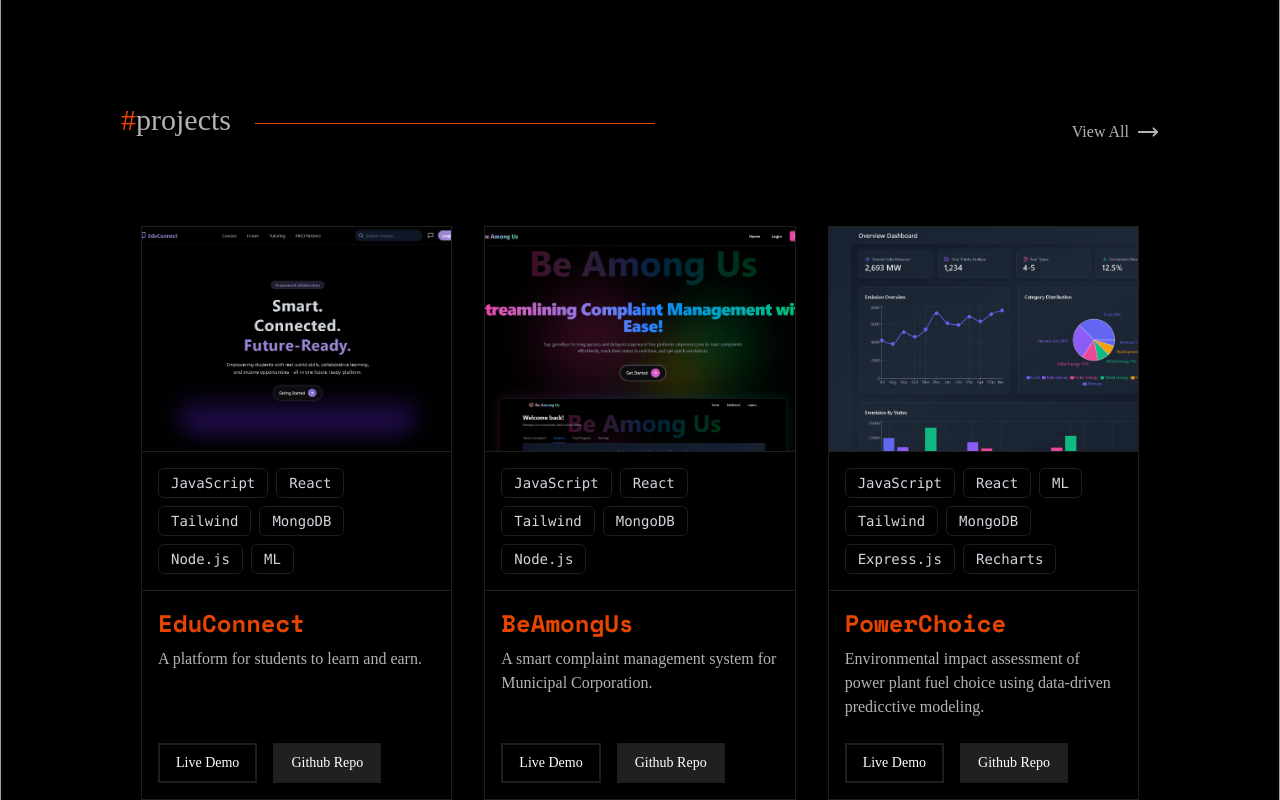
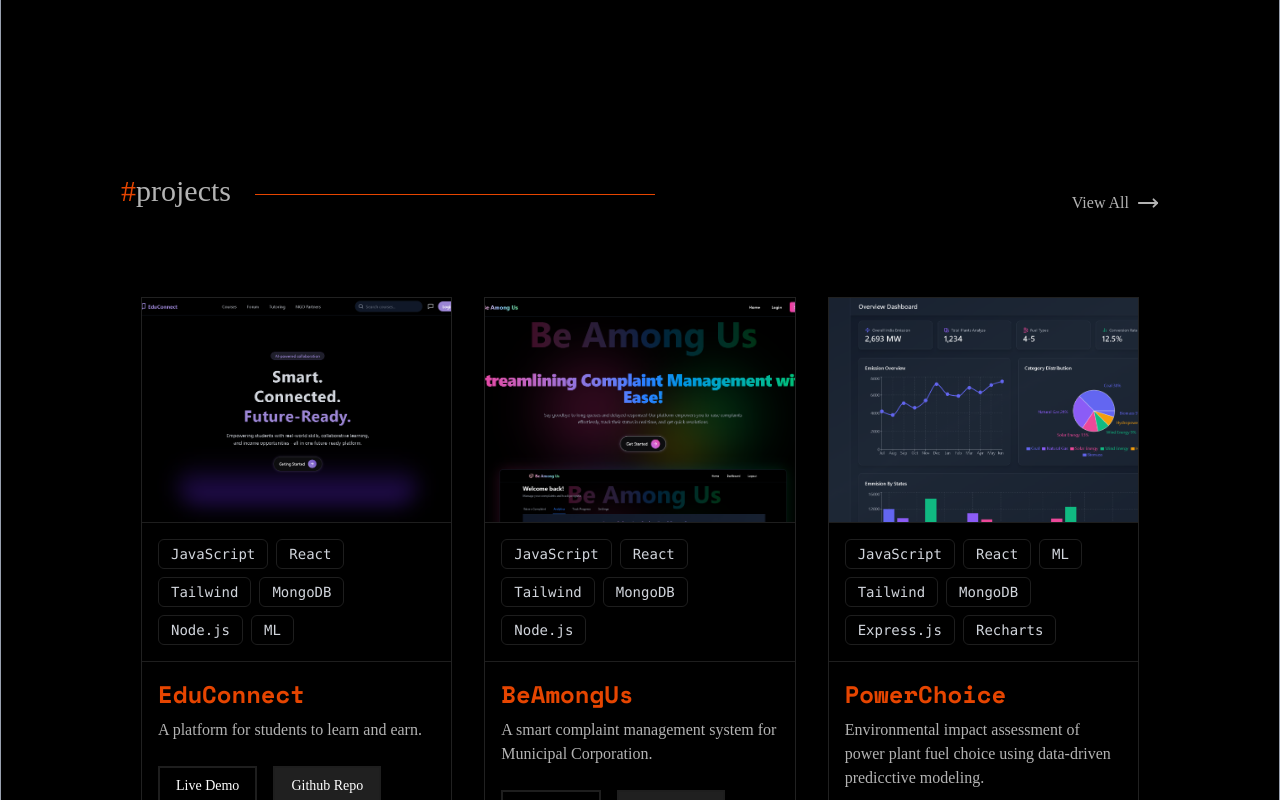
Before and after one commit to PurveshMali/Portfolio, a React (Vite) app in the folder Frontend/: page / in a window 1280 px wide. Shown: the part 1120-1920 px from the top of the page. Built offline with nearby package versions, Linux system fonts and the light colour scheme; a web font is replaced by a local one.

Commit message:
Animations added

```diff
--- a/Frontend/package.json
+++ b/Frontend/package.json
@@ -18,8 +18,10 @@
     "react-confetti": "^6.4.0",
     "react-dom": "^19.0.0",
     "react-hot-toast": "^2.5.2",
+    "react-intersection-observer": "^9.16.0",
     "react-router-dom": "^7.5.3",
     "react-tooltip": "^5.28.1",
+    "styled-component": "^2.8.0",
     "tailwindcss": "^4.1.4"
   },
   "devDependencies": {
--- a/Frontend/src/App.jsx
+++ b/Frontend/src/App.jsx
@@ -10,6 +10,7 @@ import Footer from "./components/Footer";
 import Page5 from "./pages/Page5";
 import { Toaster } from "react-hot-toast";
 import { BrowserRouter } from "react-router-dom";
+import FadeInSection from "./animations/FadeInSection";
 
 const App = () => {
   const [loading, setLoading] = useState(true);
@@ -18,7 +19,7 @@ const App = () => {
     // Simulate loading time (e.g., 1.5 seconds)
     const timer = setTimeout(() => {
       setLoading(false);
-    }, 2000);
+    }, 0.1);
 
     return () => clearTimeout(timer); // cleanup
   }, []);
@@ -72,10 +73,18 @@ const App = () => {
             <CursorTrail />
             <Navbar />
             <Page1 />
-            <Page3 />
-            <Page4 />
-            <Page5 />
-            <Footer />
+            <FadeInSection>
+              <Page3 />
+            </FadeInSection>
+            <FadeInSection>
+              <Page4 />
+            </FadeInSection>
+            <FadeInSection>
+              <Page5 />
+            </FadeInSection>
+            <FadeInSection>
+              <Footer />
+            </FadeInSection>
           </div>
         </div>
       )}
--- /dev/null
+++ b/Frontend/src/animations/Button.jsx
@@ -0,0 +1,14 @@
+import React from 'react';
+
+const Button = () => {
+  return (
+    <button type="submit" className="flex justify-center gap-2 items-center mx-auto shadow-xl text-lg bg-gray-50 backdrop-blur-md lg:font-semibold isolation-auto border-gray-50 before:absolute before:w-full before:transition-all before:duration-700 before:hover:w-full before:-left-full before:hover:left-0 before:rounded-full before:bg-emerald-500 hover:text-gray-50 before:-z-10 before:aspect-square before:hover:scale-150 before:hover:duration-700 relative z-10 px-4 py-2 overflow-hidden border-2 rounded-full group">
+      Explore
+      <svg className="w-8 h-8 justify-end group-hover:rotate-90 group-hover:bg-gray-50 text-gray-50 ease-linear duration-300 rounded-full border border-gray-700 group-hover:border-none p-2 rotate-45" viewBox="0 0 16 19" xmlns="http://www.w3.org/2000/svg">
+        <path d="M7 18C7 18.5523 7.44772 19 8 19C8.55228 19 9 18.5523 9 18H7ZM8.70711 0.292893C8.31658 -0.0976311 7.68342 -0.0976311 7.29289 0.292893L0.928932 6.65685C0.538408 7.04738 0.538408 7.68054 0.928932 8.07107C1.31946 8.46159 1.95262 8.46159 2.34315 8.07107L8 2.41421L13.6569 8.07107C14.0474 8.46159 14.6805 8.46159 15.0711 8.07107C15.4616 7.68054 15.4616 7.04738 15.0711 6.65685L8.70711 0.292893ZM9 18L9 1H7L7 18H9Z" className="fill-gray-800 group-hover:fill-gray-800" />
+      </svg>
+    </button>
+  );
+}
+
+export default Button;
--- /dev/null
+++ b/Frontend/src/animations/FadeInSection.jsx
@@ -0,0 +1,37 @@
+"use client"
+
+import { motion, useAnimation } from "framer-motion";
+import { useInView } from "react-intersection-observer";
+import { useEffect } from "react";
+
+const FadeInSection = ({ children }) => {
+  const controls = useAnimation();
+  const [ref, inView] = useInView({ triggerOnce: false, threshold: 0.2 });
+
+  useEffect(() => {
+    if (inView) {
+      controls.start("visible");
+    }
+  }, [controls, inView]);
+
+  const variants = {
+    hidden: { opacity: 0, y: 50 },
+    visible: { opacity: 1, y: 0, transition: { duration: 0.6 } },
+  };
+
+  return (
+    <motion.div
+      ref={ref}
+      initial="hidden"
+      animate={controls}
+      variants={variants}
+      className="mb-12"
+      viewport={{ once: true }}
+    >
+      {children}
+    </motion.div>
+  );
+};
+
+
+export default FadeInSection
--- a/Frontend/src/components/ProjectCard.jsx
+++ b/Frontend/src/components/ProjectCard.jsx
@@ -7,7 +7,7 @@ const ProjectCard = ({ project }) => {
   const [tags, setTags] = React.useState(project.tags);
 
   return (
-    <div className="group border border-[#1e1e1e] overflow-hidden flex flex-col hover:border-[#0e0e0e] hover:bg-gradient-to-br from-[#343434] to-[#000000] transition-all duration-150 delay-75 ease-in-out">
+    <div className="group border border-[#212121] overflow-hidden flex flex-col hover:border-[#2d2d2d] hover:bg-gradient-to-br from-[#343434] to-[#000000] transition-all duration-150 delay-75 ease-in-out">
       <img
         className="w-full h-48 md:h-56 object-cover group-hover:scale-101 transition-transform duration-300 ease-in-out"
         src={project.image}
--- a/Frontend/src/pages/Page2.jsx
+++ b/Frontend/src/pages/Page2.jsx
@@ -1,5 +1,6 @@
 import { Quote } from "lucide-react";
 import React, { forwardRef, useEffect, useState } from "react";
+import { motion } from "motion/react";
 
 const Page2 = forwardRef((props, ref) => {
   const [text, setText] = useState("");
@@ -26,7 +27,8 @@ const Page2 = forwardRef((props, ref) => {
       ref={ref}
       className="w-full h-auto px-6 py-10 md:px-10 lg:px-20 flex flex-col space-y-15 justify-center items-center"
     >
-      <div className="group hover:border-[#76757592] transition-all ease-in-out duration-500 w-full md:w-[80%] lg:w-[60%] border-2 border-[#1E1E1E] h-auto rounded-sm mx-auto">
+      <div
+      className="group hover:border-[#76757592] transition-all ease-in-out duration-500 w-full md:w-[80%] lg:w-[60%] border-2 border-[#1E1E1E] h-auto rounded-sm mx-auto">
         <div className="w-full bg-[#1E1E1E] h-10 flex justify-between items-center px-4">
           <div className="flex items-center space-x-2">
             <div className="bg-orange-500 w-3 h-3 rounded-full"></div>
--- a/Frontend/src/pages/Page3.jsx
+++ b/Frontend/src/pages/Page3.jsx
@@ -8,6 +8,7 @@ import hiresync from "../assets/thumbnails/hiresync.png";
 
 import { useState } from "react";
 import ProjectCard from "../components/ProjectCard";
+import FadeInSection from "../animations/FadeInSection";
 
 const Page3 = () => {
   const projects = [
@@ -29,7 +30,8 @@ const Page3 = () => {
     },
     {
       title: "BeAmongUs",
-      description: "A smart complaint management system for Municipal Corporation.",
+      description:
+        "A smart complaint management system for Municipal Corporation.",
       tags: ["JavaScript", "React", "Tailwind", "MongoDB", "Node.js"],
       features: [
         { icon: "lightbulb", text: "Innovative Solutions" },
@@ -47,7 +49,15 @@ const Page3 = () => {
       title: "PowerChoice",
       description:
         "Environmental impact assessment of power plant fuel choice using data-driven predicctive modeling.",
-      tags: ["JavaScript", "React", "ML", "Tailwind", "MongoDB", "Express.js", "Recharts"],
+      tags: [
+        "JavaScript",
+        "React",
+        "ML",
+        "Tailwind",
+        "MongoDB",
+        "Express.js",
+        "Recharts",
+      ],
       features: [
         { icon: "book", text: "Educational Projects" },
         { icon: "code", text: "Hands-on Coding" },
@@ -57,7 +67,7 @@ const Page3 = () => {
         live: "https://github.com/PurveshMali/PBL",
         github: "https://github.com/PurveshMali/PBL",
       },
-      image:powerChoice,
+      image: powerChoice,
       subtitle: "Project-Based Learning",
     },
     {
@@ -73,7 +83,7 @@ const Page3 = () => {
       siteLink: {
         github: "https://github.com/PurveshMali/HireSyncHackFest",
       },
-      image:hiresync,
+      image: hiresync,
       subtitle: "React Application",
     },
   ];
@@ -101,9 +111,11 @@ const Page3 = () => {
       </div>
 
       {/* Projects Grid */}
-      <div className="mt-10 md:mt-20 grid grid-cols-1 sm:grid-cols-2 lg:grid-cols-3 gap-6 md:gap-8 md:px-15">
+      <div className="mt-10 md:mt-20 grid grid-cols-1 sm:grid-cols-2 lg:grid-cols-3 gap-8 md:gap-8 md:px-15">
         {projects.map((project, index) => (
-          <ProjectCard key={index} project={project} />
+          <FadeInSection>
+            <ProjectCard key={index} project={project} />
+          </FadeInSection>
         ))}
       </div>
     </div>
```
Also changed, not shown: Frontend/src/pages/Page1.jsx (+40 -14 lines), 1 other file (tests, documents, lock files or other folders).
